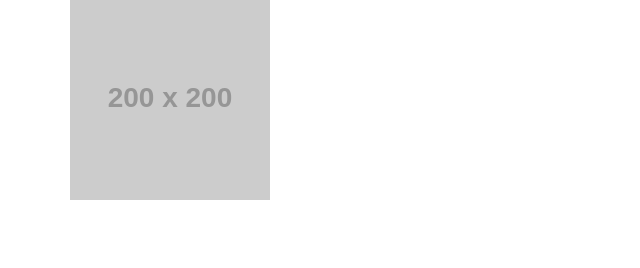
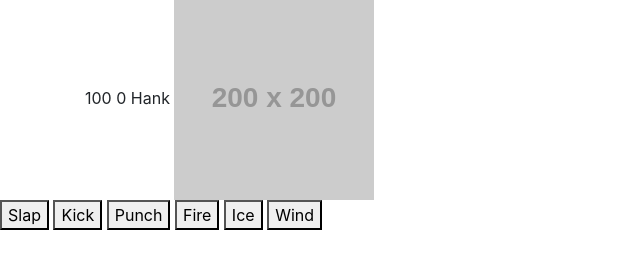
Before and after one commit to austinhugus/slap-game, a plain HTML site: page index.html in a window 1280 px wide. Shown: the whole page, without its empty margins (0-640 px from the left). Drawn offline with nearby package versions, Linux system fonts and the light colour scheme; placeholder pictures from the web are drawn by us.

Commit message:
backbone

```diff
--- a/app.js
+++ b/app.js
@@ -0,0 +1,68 @@
+let modifier = 0
+let target = {
+    name: "Hank",
+    hits: 0,
+    health: 100,
+    items: []
+}
+
+var items = {
+    fire: {
+        name: 'Fire',
+        modifier: 2,
+        descrption: 'IT BURNS!'
+    },
+    ice: {
+        name: 'Ice',
+        modifier: 3,
+        descrption: 'IT\'S COLD!'
+    },
+    wind: {
+        name: 'Wind',
+        modifier: 4,
+        descrption: 'IT\'S BREEZY!'
+    }
+}
+
+function giveFire() {
+    target.items.push(items.fire)
+    addMods()
+}
+function giveIce() {
+    target.items.push(items.ice)
+    addMods()
+}
+function giveWind() {
+    target.items.push(items.wind)
+    addMods()
+}
+function addMods() {
+    let sum = 0
+    target.items.forEach(i => sum += i.modifier)
+    modifier += sum
+    console.log(sum)
+    return sum
+
+}
+
+update()
+function slap() {
+    target.health -= 1 + modifier
+    target.hits++
+    update()
+}
+function kick() {
+    target.health -= 10
+    target.hits++
+    update()
+} function punch() {
+    target.health -= 5
+    target.hits++
+    update()
+}
+
+function update() {
+    document.getElementById("health").innerText = target.health.toString()
+    document.getElementById("hits").innerText = target.hits.toString()
+    document.getElementById("target").innerText = target.name
+}
--- a/index.html
+++ b/index.html
@@ -2,7 +2,7 @@
 <html lang="en">
 
 <head>
-    <title>Title</title>
+    <title>Slap-Game></title>
     <meta charset="utf-8">
     <meta name="viewport" content="width=device-width, initial-scale=1, shrink-to-fit=no">
     <link rel="stylesheet" href="https://stackpath.bootstrapcdn.com/bootstrap/4.3.1/css/bootstrap.min.css"
@@ -15,7 +15,14 @@
     <main>
         <div class="container">
             <div class="row">
-                <img src="//placehold.it/200x200" alt="placehold">
+                <div class="col">
+                    <span>
+                        <span id="health">health</span>
+                        <span id="hits">hits</span>
+                        <span id="target">target</span>
+                    </span>
+                    <img src="//placehold.it/200x200" alt="placehold">
+                </div>
             </div>
         </div>
 
@@ -23,7 +30,12 @@
 
     </main>
     <footer>
-
+        <button onclick="slap()">Slap</button>
+        <button onclick="kick()">Kick</button>
+        <button onclick="punch()">Punch</button>
+        <button onclick="giveFire()">Fire</button>
+        <button onclick="giveIce()">Ice</button>
+        <button onclick="giveWind()">Wind</button>
     </footer>
     <script src="app.js"></script>
 </body>
```
